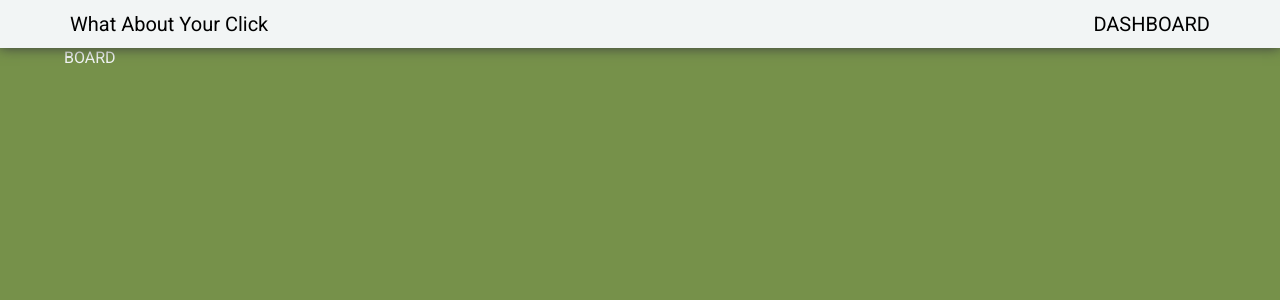
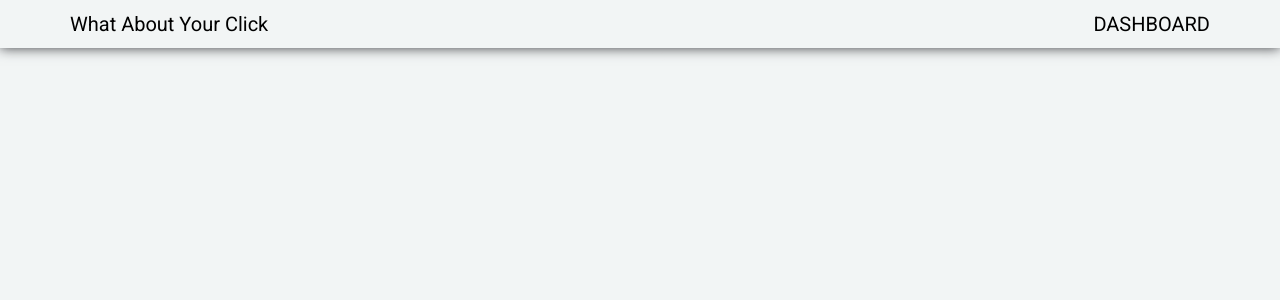
Before and after one commit to tjdwp0211/shooting-game, a Next.js app: page /board in a window 1280 px wide. Shown: the top 300 px of the page. Built offline with nearby package versions, Linux system fonts and the light colour scheme.

Commit message:
style: Board page Layout #27
- Board page Layout is modified
- Delete div tag container

```diff
--- a/src/layout/default/Main.tsx
+++ b/src/layout/default/Main.tsx
@@ -1,5 +1,6 @@
 import React from "react";
 import styled from "@emotion/styled";
+import { white } from "../../style/palette/palette";
 
 interface MainProps {
   children: React.ReactNode;
@@ -12,9 +13,7 @@ function Main({ children, indexPage }: MainProps) {
       {indexPage ? (
         <IndexWrapper>{children}</IndexWrapper>
       ) : (
-        <Wrapper>
-          <div className="container">{children}</div>
-        </Wrapper>
+        <BoardWrapper>{children}</BoardWrapper>
       )}
     </>
   );
@@ -27,15 +26,17 @@ const IndexWrapper = styled.main`
   height: calc(100vh - 48px);
 `;
 
-const Wrapper = styled.main`
+const BoardWrapper = styled.main`
   width: 100%;
-  height: 100%;
+  min-height: 100vh;
+  max-height: 1024px;
   display: flex;
   align-items: center;
-  justify-content: center;
-  .container {
-    width: 90vw;
-    height: calc(100vh - 48px);
-    position: relative;
+  justify-content: space-between;
+  flex-direction: column;
+  padding: 0px 5vw;
+  background-color: ${white};
+  @media (orientation: landscape) {
+    height: 105vh;
   }
 `;
```
